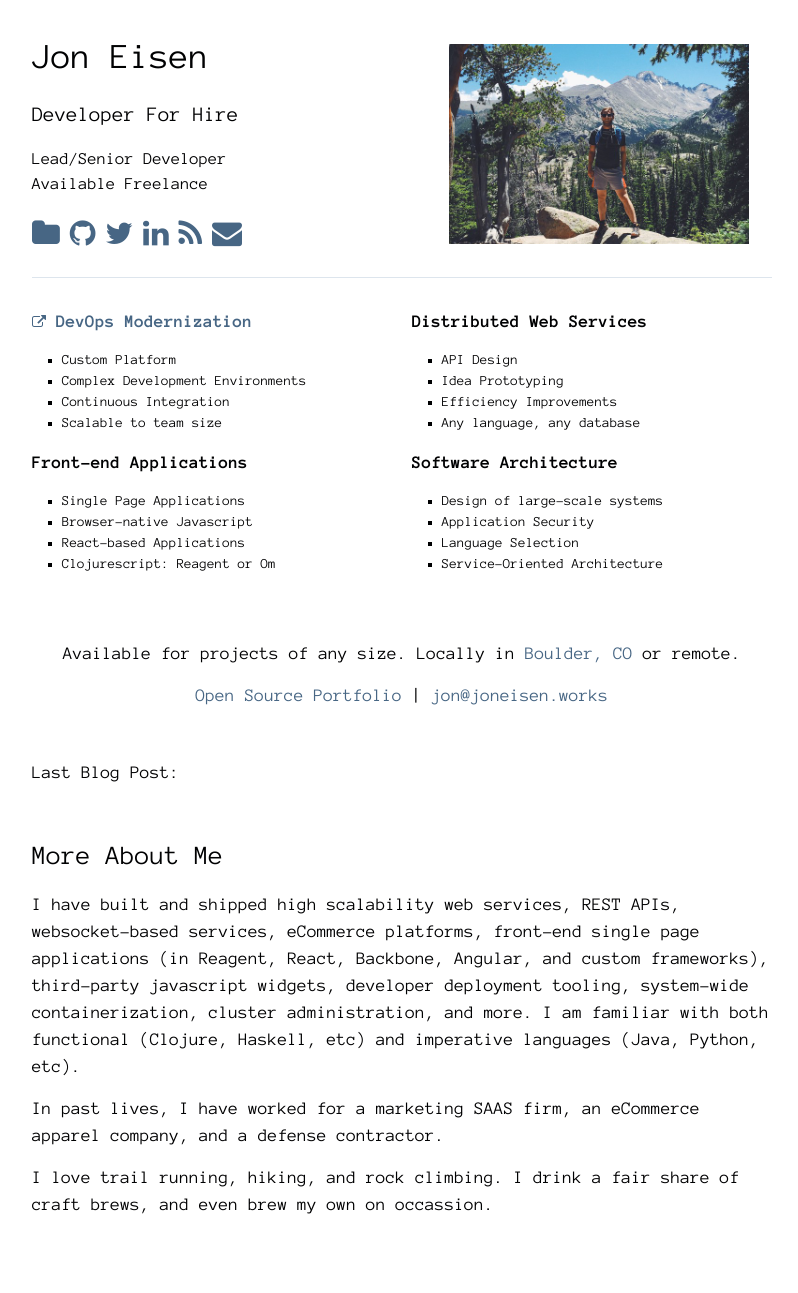
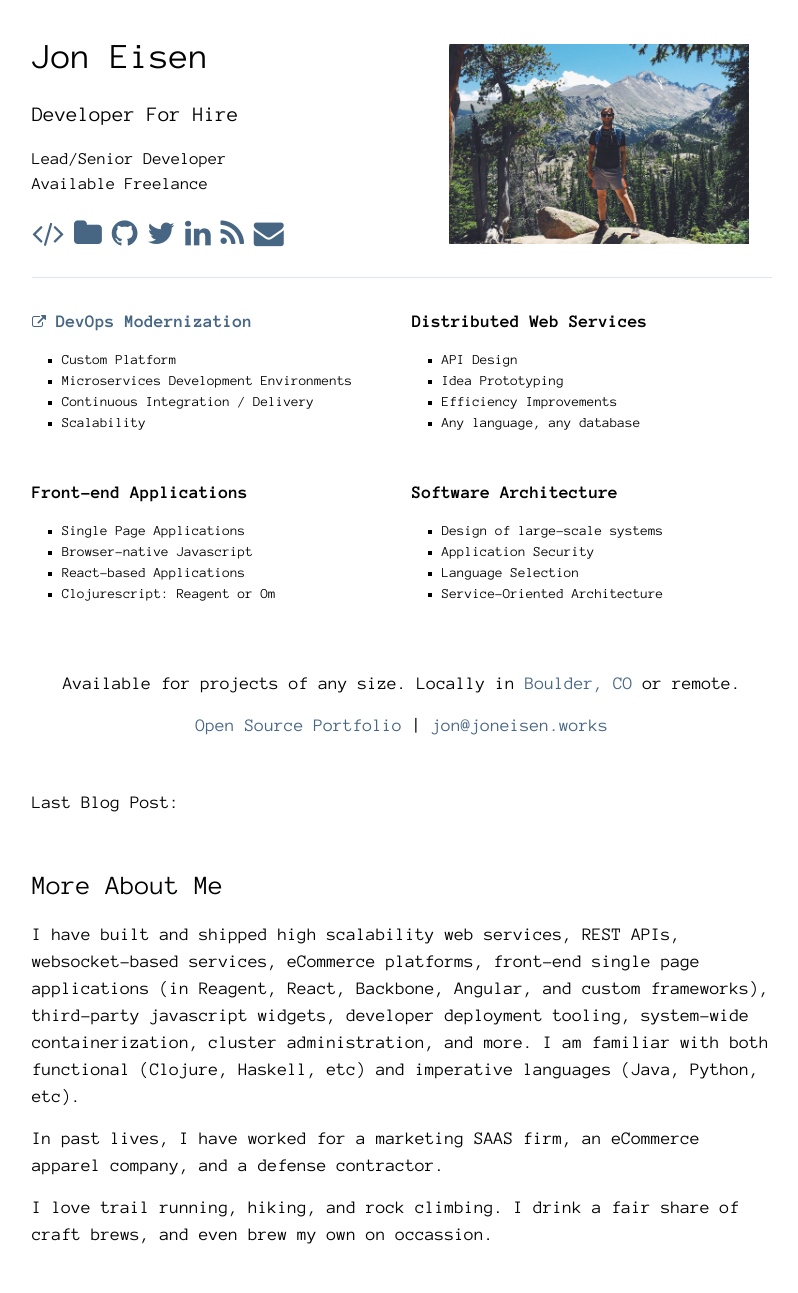
Before and after one commit to yanatan16/joneisen.works, a Jekyll site: the page built from index.html, in a window 1280 px wide. Shown: the whole page, without its empty margins (238-1036 px from the left). Built offline with Jekyll 4.4.1, drawn with Linux system fonts in a browser that asks for light colours; nearby versions of some CDN libraries; before the commit the page ends 1263 px from its top, so only the background shows below that.

Commit message:
add resume

```diff
--- /dev/null
+++ b/Gemfile
@@ -0,0 +1,3 @@
+source 'https://rubygems.org'
+
+gem 'github-pages'
--- /dev/null
+++ b/_includes/personal-title.html
@@ -0,0 +1,22 @@
+<div class="row row--title">
+    <div class="title-box col col--2">
+        <h1 class="title">Jon Eisen</h1>
+        <h3 class="tagline">Developer For Hire</h3>
+        <p class="availability">
+            Lead/Senior Developer
+            <br>
+            Available Freelance
+        </p>
+
+        <div class="resume-links">
+            <a class="icon-link popover" href="/resume/" title="resume"><i class="fa fa-code"></i></a>
+            <a class="icon-link popover" href="/portfolio/" title="portfolio"><i class="fa fa-folder"></i></a>
+            <a class="icon-link popover" href="https://github.com/yanatan16" title="github" target="_blank"><i class="fa fa-github"></i></a>
+            <a class="icon-link popover" href="https://twitter.com/jm_eisen" title="twitter" target="_blank"><i class="fa fa-twitter"></i></a>
+            <a class="icon-link popover" href="http://www.linkedin.com/in/jeisen" title="linkedin" target="_blank"><i class="fa fa-linkedin"></i></a>
+            <a class="icon-link popover" href="http://joneisen.me" title="blog" target="_blank"><i class="fa fa-rss"></i></a>
+            <a class="icon-link popover" href="mailto:jon@joneisen.works" title="email"><i class="fa fa-envelope"></i></a>
+        </div>
+    </div>
+    <div class="profile-photo col col--2"></div>
+</div>
--- /dev/null
+++ b/_includes/resume-specialty.html
@@ -0,0 +1,8 @@
+<div class="specialties col col--2">
+    <h3>{{ item.title | markdownify }}</h3>
+    <ul>
+        {% for skill in item.skills %}
+        <li>{{ skill }}</li>
+        {% endfor %}
+    </ul>
+</div>
--- a/_includes/scripts.html
+++ b/_includes/scripts.html
@@ -1,3 +1,4 @@
+<script type="text/javascript" src="/js/popover.js"></script>
 <script>
  (function(i,s,o,g,r,a,m){i['GoogleAnalyticsObject']=r;i[r]=i[r]||function(){
      (i[r].q=i[r].q||[]).push(arguments)},i[r].l=1*new Date();a=s.createElement(o),
--- /dev/null
+++ b/_includes/specialties.html
@@ -0,0 +1,12 @@
+<div class="specialties-wrap">
+    <div class="specialties-box row">
+        {% for item in site.data.resume.specialties limit:2 %}
+        {% include resume-specialty.html item=item %}
+        {% endfor %}
+    </div>
+    <div class="specialties-box row">
+        {% for item in site.data.resume.specialties offset:2 %}
+        {% include resume-specialty.html item=item %}
+        {% endfor %}
+    </div>
+</div>
--- a/_sass/_home.scss
+++ b/_sass/_home.scss
@@ -96,3 +96,34 @@
 .more-about-me {
   margin-top: 50px;
 }
+
+
+/* Resume */
+
+.resume {
+  h1 {
+    margin-top: 1em;
+  }
+
+  .specialties-wrap {
+    border-bottom: 1px dashed $grey-color-dark;
+  }
+}
+
+.resume-item {
+  position: relative;
+
+  margin-top: 1em;
+
+  border-bottom: 1px dashed $grey-color-dark;
+
+  .item-dates {
+    position: absolute;
+    top: 0.5em;
+    right: 0;
+
+    color: $grey-color-dark;
+    font-size: smaller;
+    font-weight: 700;
+  }
+}
--- a/_sass/_portfolio.scss
+++ b/_sass/_portfolio.scss
@@ -49,30 +49,4 @@
     color: darken($grey-color-light, 20%);
     font-size: 14px;
   }
-
-  .toc {
-    @include media-query($on-palm) {
-      display: none;
-    }
-
-    position: fixed;
-    top: 5%;
-    left: 5%;
-
-    .toc-section {
-      padding: 0.25em 0;
-    }
-
-    .toc-section-link {
-      padding: 0.25em;
-
-      &:visited {
-        color: $brand-color;
-      }
-
-      &.active {
-        border: 1px dashed $grey-color-dark;
-      }
-    }
-  }
 }
--- /dev/null
+++ b/_sass/_toc.scss
@@ -0,0 +1,25 @@
+.toc {
+  @include media-query($on-palm) {
+    display: none;
+  }
+
+  position: fixed;
+  top: 5%;
+  left: 5%;
+
+  .toc-section {
+    padding: 0.25em 0;
+  }
+
+  .toc-section-link {
+    padding: 0.25em;
+
+    &:visited {
+      color: $brand-color;
+    }
+
+    &.active {
+      border: 1px dashed $grey-color-dark;
+    }
+  }
+}
--- a/css/main.scss
+++ b/css/main.scss
@@ -52,5 +52,6 @@
         "home",
         "portfolio",
         "popover",
-        "devops"
+        "devops",
+        "toc"
 ;
--- a/index.html
+++ b/index.html
@@ -3,67 +3,9 @@
 ---
 
 <div class="home">
-  <div class="row row--title">
-    <div class="title-box col col--2">
-      <h1 class="title">Jon Eisen</h1>
-      <h3 class="tagline">Developer For Hire</h3>
-      <p class="availability">
-          Lead/Senior Developer
-          <br>
-          Available Freelance
-      </p>
+  {% include personal-title.html %}
 
-      <div class="resume-links">
-          <a class="icon-link popover" href="/portfolio/" title="portfolio"><i class="fa fa-folder"></i></a>
-          <a class="icon-link popover" href="https://github.com/yanatan16" title="github" target="_blank"><i class="fa fa-github"></i></a>
-          <a class="icon-link popover" href="https://twitter.com/jm_eisen" title="twitter" target="_blank"><i class="fa fa-twitter"></i></a>
-          <a class="icon-link popover" href="http://www.linkedin.com/in/jeisen" title="linkedin" target="_blank"><i class="fa fa-linkedin"></i></a>
-          <a class="icon-link popover" href="http://joneisen.me" title="blog" target="_blank"><i class="fa fa-rss"></i></a>
-          <a class="icon-link popover" href="mailto:jon@joneisen.works" title="email"><i class="fa fa-envelope"></i></a>
-      </div>
-    </div>
-    <div class="profile-photo col col--2"></div>
-  </div>
-
-  <div class="specialties-box row">
-      <div class="specialties specialties--infra col col--2">
-          <h3><a href="/devops/"><i class="fa fa-external-link"> </i> DevOps Modernization</a></h3>
-          <ul>
-              <li>Custom Platform</li>
-              <li>Complex Development Environments</li>
-              <li>Continuous Integration</li>
-              <li>Scalable to team size</li>
-          </ul>
-      </div>
-
-    <div class="specialties specialties--dist-app col col--2">
-      <h3>Distributed Web Services</h3>
-      <ul>
-          <li>API Design</li>
-          <li>Idea Prototyping</li>
-          <li>Efficiency Improvements</li>
-          <li>Any language, any database</li>
-      </ul>
-    </div>
-
-    <div class="specialties specialties--front-end col col--2">
-      <h3>Front-end Applications</h3>
-      <ul>
-          <li>Single Page Applications</li>
-          <li>Browser-native Javascript</li>
-          <li>React-based Applications</li>
-          <li>Clojurescript: Reagent or Om</li>
-      </ul>
-    </div>
-
-    <div class="specialties specialties--architect col col--2">
-      <h3>Software Architecture</h3>
-      <ul><li>Design of large-scale systems</li>
-          <li>Application Security</li>
-          <li>Language Selection</li>
-          <li>Service-Oriented Architecture</li></ul>
-    </div>
-  </div>
+  {% include specialties.html %}
 
   <div class="front-page-footer">
       <p>Available for projects of any size. Locally in <a href="https://www.google.com/search?q=boulder,+CO&tbm=isch">Boulder, CO</a> or remote.</p>
@@ -93,5 +35,4 @@
 
 <script type="text/javascript" src="/js/nanoajax.min.js"></script>
 <script type="text/javascript" src="/js/puzzle.min.js"></script>
-<script type="text/javascript" src="/js/popover.js"></script>
 <script type="text/javascript" src="/js/last-blog-post.js"></script>
--- a/portfolio.html
+++ b/portfolio.html
@@ -7,7 +7,7 @@
 <div class="portfolio">
     <h1>Portfolio
         <aside>Various works by Jon Eisen</aside></h1>
-    <a class="resume" href="/">Back to Resume</a>
+    <a class="home" href="/">Back to Home</a>
     <div class="toc">
         {% for section in site.data.portfolio %}
         <div class="toc-section">
```
Also changed, not shown: _data/resume.yaml (added, +65 -0 lines), _includes/resume-item.html (added, +9 -0 lines), resume.html (added, +39 -0 lines), Gemfile.lock (added).
